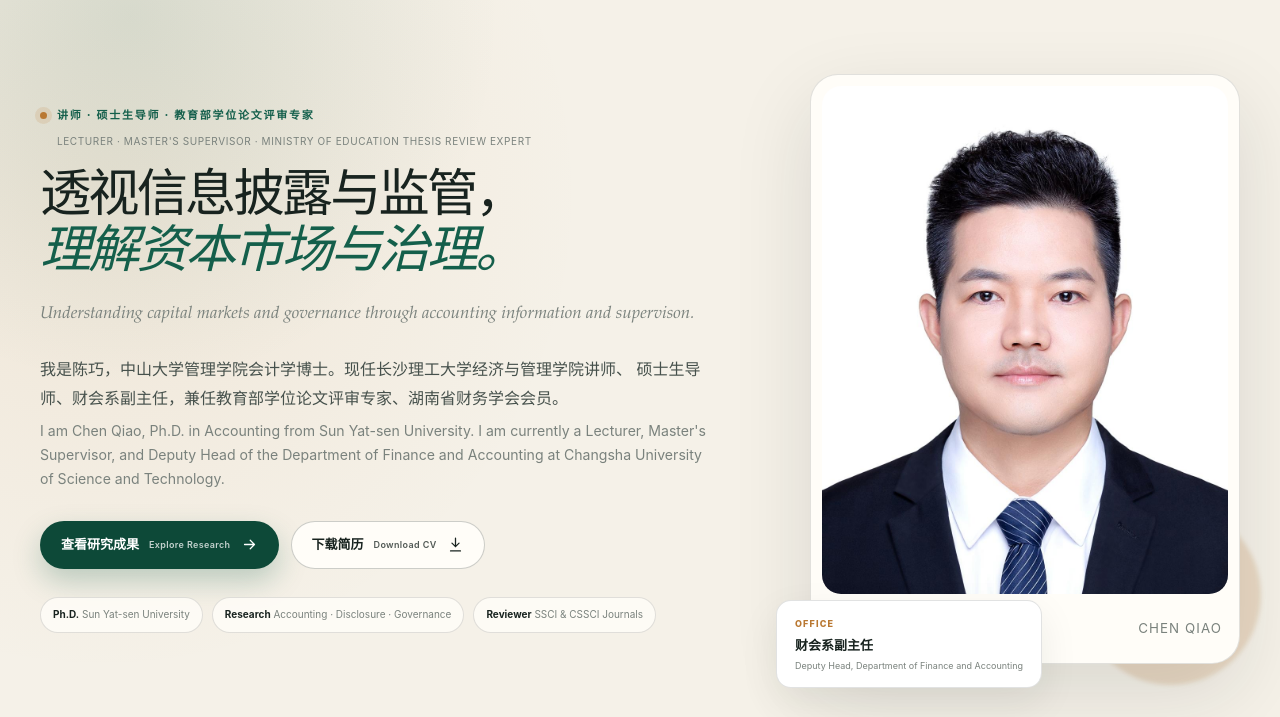
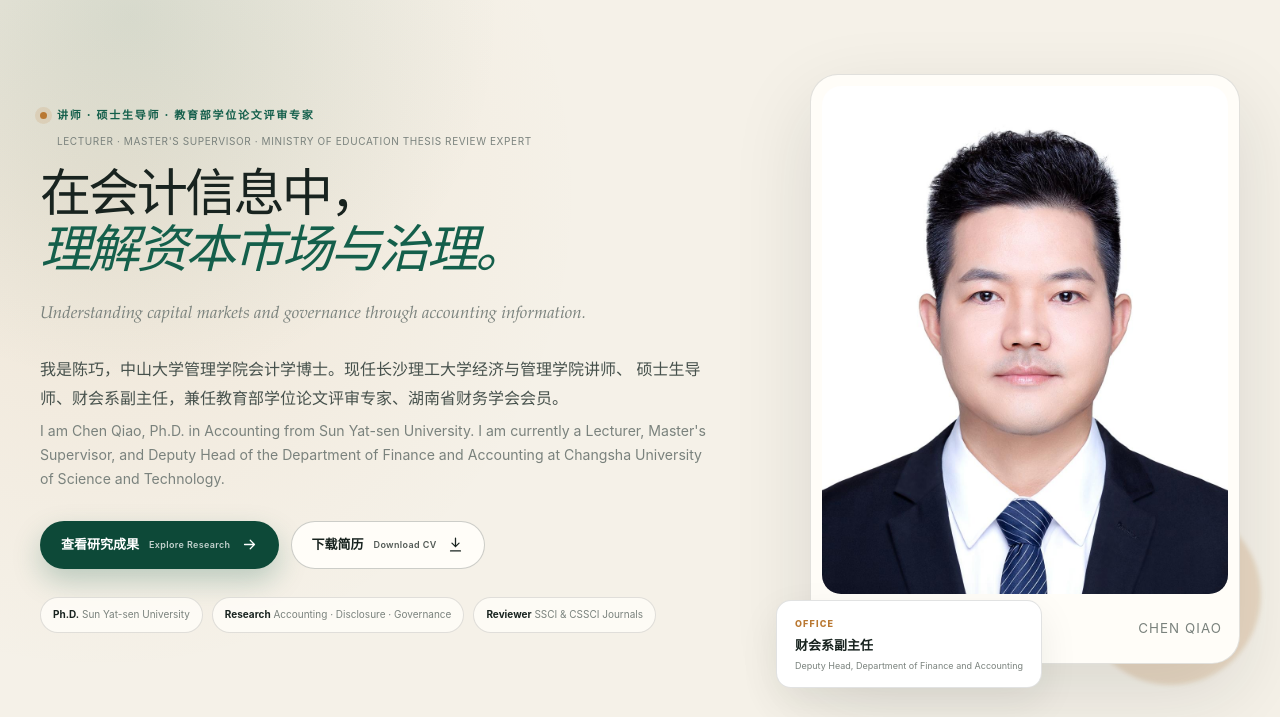
Before and after one commit to KevinQ7889/chenqiao-academic-website, a website: page index.html in a window 1280 px wide. Shown: the part 83-800 px from the top of the page. Drawn offline with Linux system fonts and the light colour scheme.

Commit message:
Refresh stylesheet cache version

```diff
--- a/index.html
+++ b/index.html
@@ -13,7 +13,7 @@
   <title>陈巧 | 资本市场会计、信息披露与公司治理</title>
   <link rel='canonical' href='https://www.chenqiao.com.cn/'>
   <link rel='icon' href='assets/favicon.svg' type='image/svg+xml'>
-  <link rel='stylesheet' href='styles.css'>
+  <link rel='stylesheet' href='styles.css?v=20261016'>
   <script>document.documentElement.classList.add('js');</script>
 </head>
 <body>
@@ -66,10 +66,10 @@
           </p>
           <p class='eyebrow-en'>Lecturer · Master's Supervisor · Ministry of Education Thesis Review Expert</p>
           <h1>
-            <span>透视信息披露与监管，</span>
+            <span>在会计信息中，</span>
             <em>理解资本市场与治理。</em>
           </h1>
-          <p class='hero-en'>Understanding capital markets and governance through accounting information and supervison.</p>
+          <p class='hero-en'>Understanding capital markets and governance through accounting information.</p>
           <div class='bilingual hero-lead'>
             <p class='zh'>
               我是陈巧，中山大学管理学院会计学博士。现任长沙理工大学经济与管理学院讲师、
```
